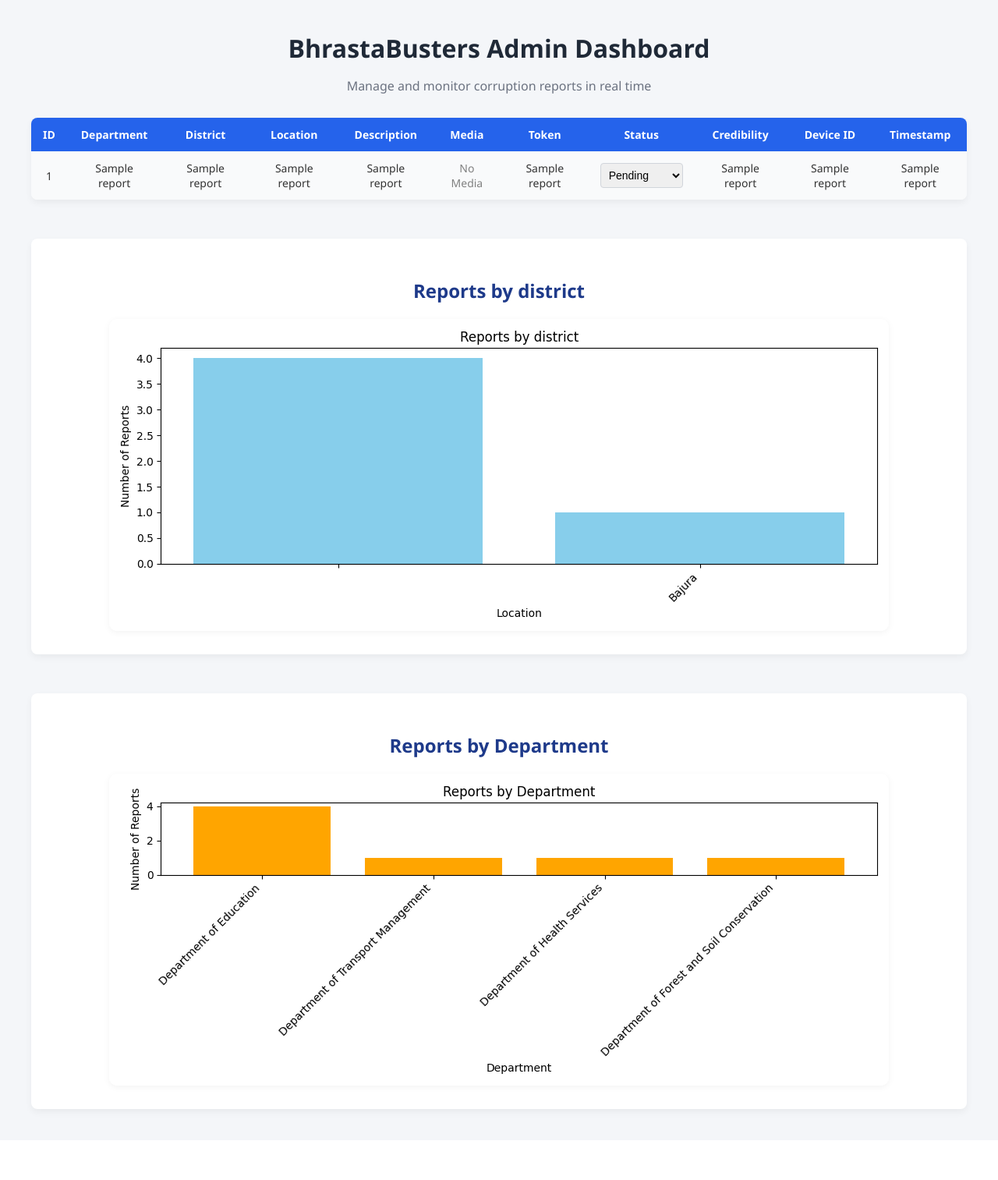
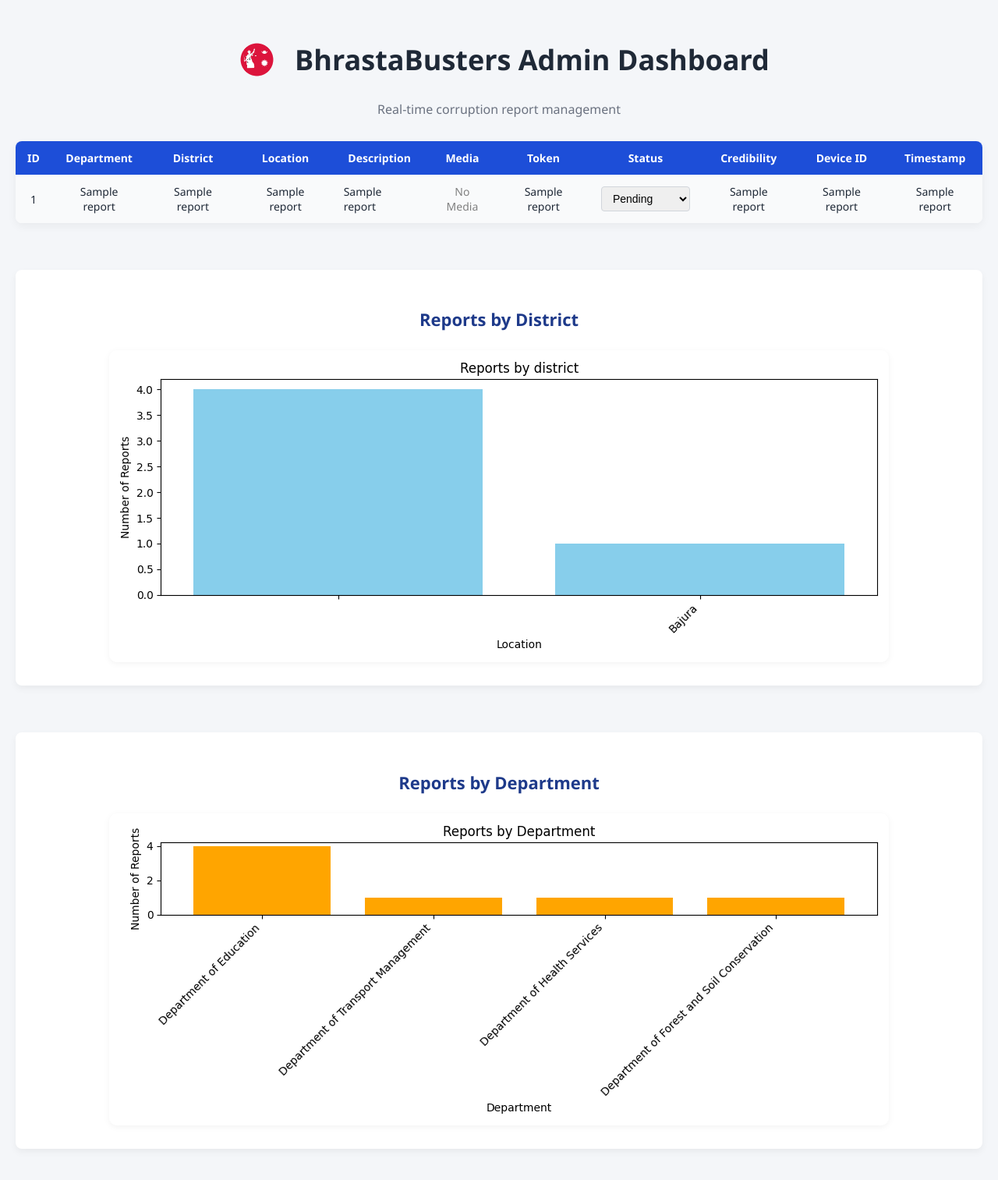
Before and after one commit to theaayushdev/BhrastaBusters, a Flask app: template adminPanel/templates/index.html in a window 1280 px wide. Shown: the whole page at 78% size. Before the commit the page ends 1431 px from the top, so only its background shows below. Run offline with Flask 3, Linux system fonts and the light colour scheme; the template is opened without the code that fills it: most values are stand-ins (such as "Sample title", 1, 10 or a date in 2020); parts of the project's set-up code (start-up, migrations or seed data) failed here and were passed over.

Commit message:
addded logo

```diff
--- a/adminPanel/templates/index.html
+++ b/adminPanel/templates/index.html
@@ -9,11 +9,11 @@
             padding: 0;
             font-family: 'Segoe UI', Tahoma, Geneva, Verdana, sans-serif;
             background-color: #f4f6f9;
-            color: #333;
+            color: #1f2937;
         }
 
         .container {
-            max-width: 1200px;
+            max-width: 1250px;
             margin: 40px auto;
             padding: 0 20px;
         }
@@ -21,7 +21,8 @@
         h1 {
             text-align: center;
             color: #1f2937;
-            margin-bottom: 10px;
+            font-size: 36px;
+            margin-bottom: 5px;
         }
 
         .subheading {
@@ -34,8 +35,8 @@
         table {
             width: 100%;
             border-collapse: collapse;
-            background: #fff;
-            box-shadow: 0 4px 10px rgba(0,0,0,0.05);
+            background: #ffffff;
+            box-shadow: 0 4px 12px rgba(0,0,0,0.05);
             border-radius: 8px;
             overflow: hidden;
         }
@@ -44,11 +45,12 @@
             padding: 12px 15px;
             text-align: center;
             font-size: 14px;
+            vertical-align: middle;
         }
 
         th {
-            background-color: #2563eb;
-            color: #fff;
+            background-color: #1d4ed8;
+            color: #ffffff;
             font-weight: 600;
         }
 
@@ -57,28 +59,29 @@
         }
 
         tr:hover {
-            background-color: #eef2ff;
+            background-color: #e0ecff;
         }
 
         select {
-            padding: 6px;
+            padding: 6px 10px;
             font-size: 14px;
             border-radius: 4px;
             border: 1px solid #d1d5db;
         }
 
-        a.media-link {
-            color: #2563eb;
-            text-decoration: none;
+        video, img {
+            border-radius: 6px;
+            margin: 4px;
         }
 
-        a.media-link:hover {
-            text-decoration: underline;
+        .media-thumb {
+            display: inline-block;
+            margin: 2px;
         }
 
         .graph-section {
-            margin-top: 50px;
-            background: #fff;
+            margin-top: 60px;
+            background: #ffffff;
             padding: 30px 20px;
             border-radius: 8px;
             box-shadow: 0 4px 10px rgba(0,0,0,0.05);
@@ -86,8 +89,9 @@
 
         .graph-section h2 {
             text-align: center;
+            font-size: 22px;
             color: #1e3a8a;
-            margin-bottom: 20px;
+            margin-bottom: 25px;
         }
 
         .graph-section img {
@@ -99,17 +103,25 @@
         }
 
         @media (max-width: 768px) {
-            th, td {
+            table, th, td {
                 font-size: 12px;
-                padding: 10px;
+            }
+            h1 {
+                font-size: 28px;
+            }
+            .graph-section {
+                padding: 20px 10px;
             }
         }
     </style>
 </head>
 <body>
     <div class="container">
-        <h1>BhrastaBusters Admin Dashboard</h1>
-        <p class="subheading">Manage and monitor corruption reports in real time</p>
+        <h1 style="display: flex; align-items: center; justify-content: center; gap: 12px;">
+    <img src="{{ url_for('static', filename='logo.png') }}" alt="Logo" style="height: 65px;">
+    BhrastaBusters Admin Dashboard
+    </h1>
+        <p class="subheading">Real-time corruption report management</p>
 
         <table>
             <tr>
@@ -127,21 +139,21 @@
             </tr>
             {% for r in reports %}
             <tr>
-        <td>{{ r[0] }}</td> <!-- ID -->
-        <td>{{ r[1] }}</td> <!-- Department -->
-        <td>{{ r[2] }}</td> <!-- District -->
-        <td>{{ r[3] }}</td> <!-- Location -->
-        <td>{{ r[4] }}</td> <!-- Description -->
+                <td>{{ r[0] }}</td>
+                <td>{{ r[1] }}</td>
+                <td>{{ r[2] }}</td>
+                <td>{{ r[3] }}</td>
+                <td style="text-align: left;">{{ r[4][:100] }}{% if r[4]|length > 100 %}...{% endif %}</td>
                 <td>
                     {% if r[5] %}
                         {% for file in r[5].split(',') %}
                             {% set ext = file.split('.')[-1].lower() %}
                             {% if ext in ['jpg', 'jpeg', 'png', 'gif'] %}
-                        <a href="http://127.0.0.1:5000/media/{{ file }}" target="_blank">
-                            <img src="http://127.0.0.1:5000/media/{{ file }}" alt="{{ file }}" style="height: 60px; margin: 4px; border-radius: 4px; box-shadow: 0 0 4px rgba(0,0,0,0.1);">
+                                <a href="http://127.0.0.1:5000/media/{{ file }}" target="_blank" class="media-thumb">
+                                    <img src="http://127.0.0.1:5000/media/{{ file }}" alt="{{ file }}" style="height: 60px; box-shadow: 0 0 4px rgba(0,0,0,0.1);">
                                 </a>
                             {% elif ext in ['mp4', 'webm'] %}
-                        <video controls style="height: 80px; margin: 4px; border-radius: 4px;">
+                                <video controls style="height: 80px;" class="media-thumb">
                                     <source src="http://127.0.0.1:5000/media/{{ file }}" type="video/{{ ext }}">
                                     Your browser does not support the video tag.
                                 </video>
@@ -153,7 +165,7 @@
                         <span style="color: gray;">No Media</span>
                     {% endif %}
                 </td>
-        <td>{{ r[6] }}</td> <!-- Token -->
+                <td>{{ r[6] }}</td>
                 <td>
                     <form method="POST" action="/update/{{ r[0] }}">
                         <select name="status" onchange="this.form.submit()">
@@ -163,15 +175,15 @@
                         </select>
                     </form>
                 </td>
-        <td>{{ r[8] }}</td> <!-- Credibility -->
-        <td>{{ r[9] }}</td> <!-- Device ID -->
-        <td>{{ r[10] }}</td> <!-- Timestamp -->
+                <td>{{ r[8] }}</td>
+                <td>{{ r[9] }}</td>
+                <td>{{ r[10] }}</td>
             </tr>
             {% endfor %}
         </table>
 
         <div class="graph-section">
-            <h2> Reports by district</h2>
+            <h2>Reports by District</h2>
             <img src="{{ url_for('static', filename='graph/location_graph.png') }}" alt="Location Graph">
         </div>
 
```
Also changed, not shown: adminPanel/static/logo.png (added). Lines whose indentation alone changed are shown as unchanged.
